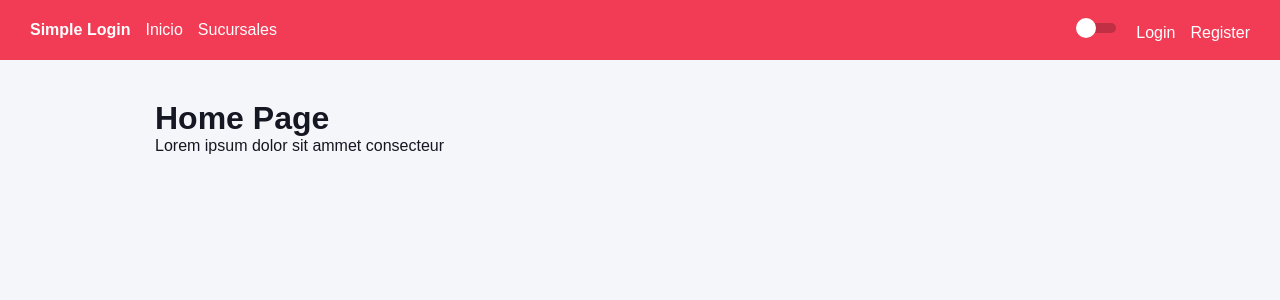
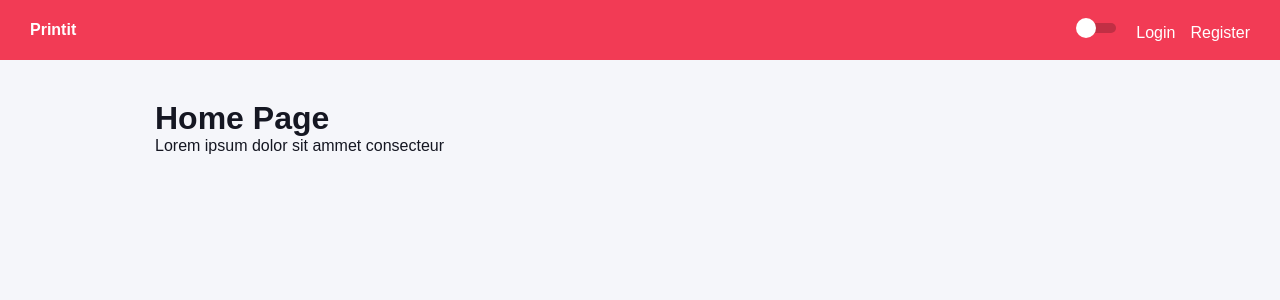
Before and after one commit to InumanSoul/themeswitcher, a React (Create React App) app: page / in a window 1280 px wide. Shown: the top 300 px of the page. Built offline with nearby package versions, Linux system fonts and the light colour scheme; a web font is replaced by a local one.

Commit message:
Edit public header for login and register

```diff
--- a/src/components/Header/index.tsx
+++ b/src/components/Header/index.tsx
@@ -16,11 +16,7 @@ const Header: React.FC<Props> = ({ toggleTheme }) => {
     return(
         <Container>
             <Brand>
-                <b>Simple Login</b>
-                <div>
-                    <Link to="/" style={{ color: '#fff', marginLeft: 15, textDecoration: 'none', }}>Inicio</Link>
-                    <Link to="/sucursales" style={{ color: '#fff', marginLeft: 15, textDecoration: 'none', }}>Sucursales</Link>
-                </div>
+                <b>Printit</b>
             </Brand>
             <div>
                 <Switch
```
